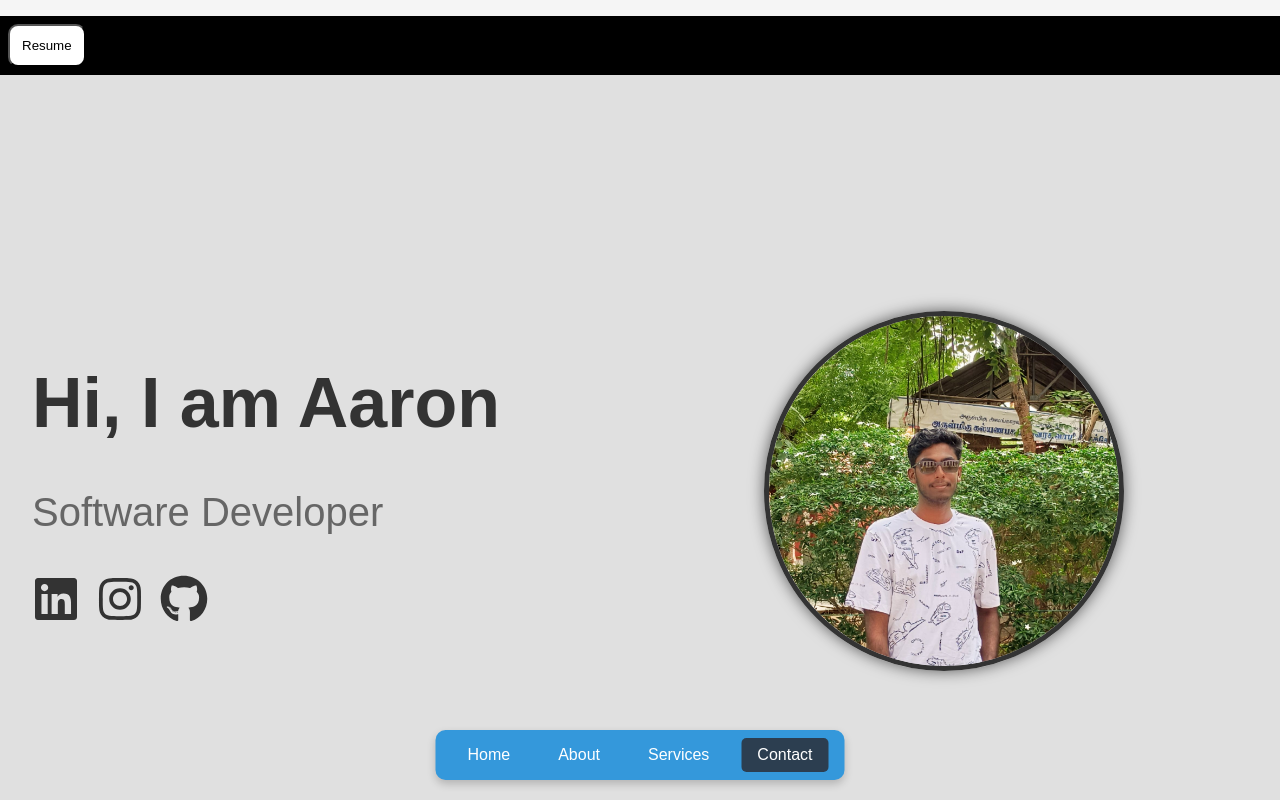
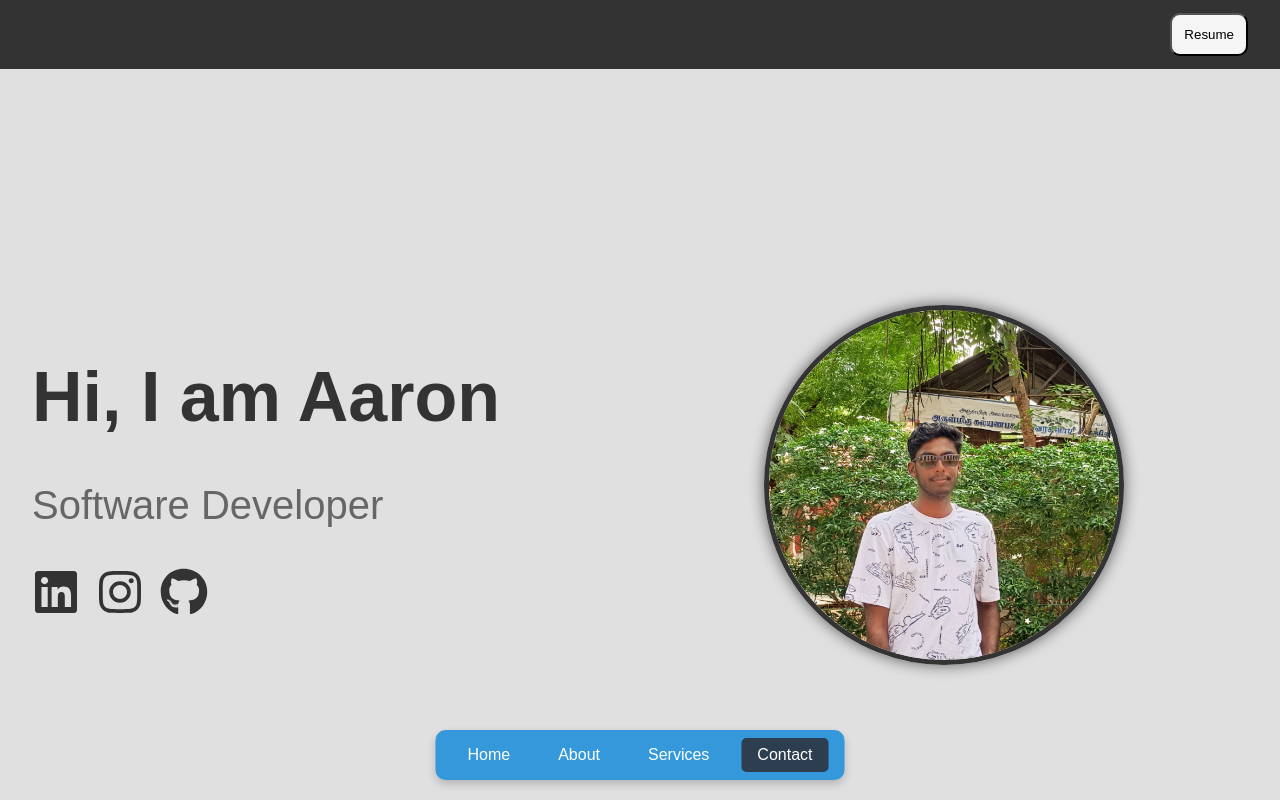
Before and after one commit to aarons2612/Portfolio, a React (Create React App) app: page / in a window 1280 px wide. Shown: the top 800 px of the page. Built offline with nearby package versions, Linux system fonts and the light colour scheme.

Commit message:
Added Header files

```diff
--- a/package.json
+++ b/package.json
@@ -12,6 +12,8 @@
     "react-icons": "^5.2.1",
     "react-router-dom": "^6.23.1",
     "react-scripts": "5.0.1",
+    "react-slick": "^0.30.2",
+    "slick-carousel": "^1.8.1",
     "web-vitals": "^2.1.4"
   },
   "scripts": {
--- a/public/index.html
+++ b/public/index.html
@@ -24,7 +24,7 @@
       work correctly both with client-side routing and a non-root public URL.
       Learn how to configure a non-root public URL by running `npm run build`.
     -->
-    <title>React App</title>
+    <title>Aaron Portfolio</title>
   </head>
   <body>
     <noscript>You need to enable JavaScript to run this app.</noscript>
--- a/src/components/Header.css
+++ b/src/components/Header.css
@@ -1,21 +1,30 @@
 .header{
-    background-color: black;
-    margin-top: -1rem;
+    background-color: #333333;
+    margin-top: -2rem;
     display: flex;
     width: 100%;
+    justify-content: right;
+}
+
+.res-btn{
+    background-color: #F5F5F5 ;
+    padding: 12px;
+    margin: 0.8rem;
+    margin-right: 2rem;
+    border-radius: 10px;
+    cursor: pointer;
 
 }
 
-.res-btn{
-    background-color: white;
-    padding: 12px;
-    margin: 0.5rem;
-    border-radius: 10px;
+.res-btn:hover{
+    background-color: white ;
+    padding: 13px;
 }
 
 @media screen and (max-width:740px) {
     .header{
         width: 100%;
+
         height: 100%;
     }
 
--- a/src/components/Header.js
+++ b/src/components/Header.js
@@ -1,12 +1,19 @@
-import React from 'react'
-import "./Header.css"
+import React from 'react';
+import "./Header.css";
 
 const Header = () => {
+  const handleResumeClick = () => {
+    const pdfUrl = '/Aaron\'s Resume.pdf'; // Path to your resume PDF
+    window.open(pdfUrl, '_blank'); // Open the PDF in a new tab
+  };
+
   return (
     <div className='header'>
-        <button className='res-btn'>Resume</button>
+      <button className='res-btn' onClick={handleResumeClick}>
+        Resume
+      </button>
     </div>
-  )
-}
+  );
+};
 
-export default Header
+export default Header;
```
Also changed, not shown: 2 other files (tests, documents, lock files or other folders).
